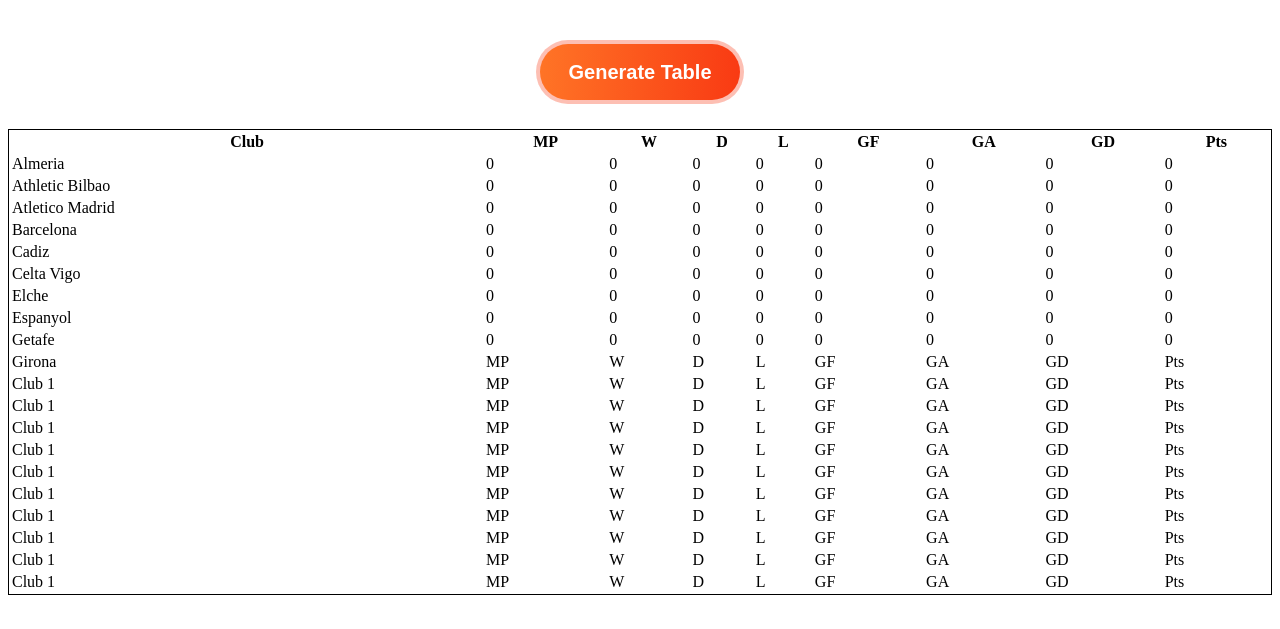
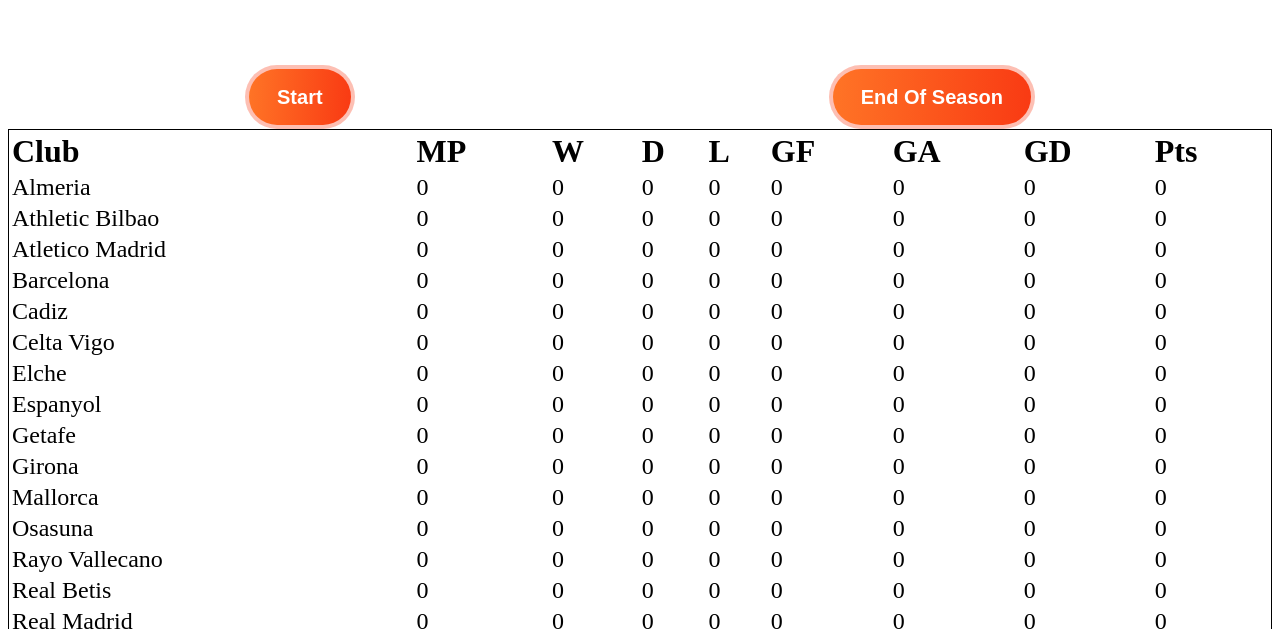
Before and after one commit to Mosawkat/LeagueTable, a plain HTML site: page index.html in a window 1280 px wide. Both pictures are taken after a click on the button "Generate Table". Shown: the part 171-800 px from the top of the page. Drawn offline with Linux system fonts and the light colour scheme.

Commit message:
more buttons and issues with table fixe

```diff
--- a/index.css
+++ b/index.css
@@ -18,3 +18,19 @@
 {
     font-size: 400%;
 }
+.tableTagClub, .tableTagMP, .tableTagW, .tableTagD, .tableTagL, .tableTagGF, .tableTagGA, .tableTagGD, .tableTagPts
+{
+    font-size: 200%;
+    text-align: left;
+}
+.tablePos
+{
+    font-size: 150%;
+}
+
+.buttonsContainer
+{
+    display: grid;
+    grid-template-columns: auto auto;
+    text-align: center;
+}
--- a/index.html
+++ b/index.html
@@ -26,10 +26,17 @@
 <!--Title, Subtitle and Start Button-->
 <div class="header" id="header">
     <h1 class="headerTitle" id="headerTitle"> Soccer League Simulator</h1>
-    <button class="button-77" role="button" id="genButton">Generate Table</button>
+</div>
+<div class="buttonsContainer">
+    <div class="generate">
+    <button onclick="buttonClicked()" class="button-77" role="button" id="genButton">Generate Table</button>
+    </div>
+    <div class="skip">
+    <button onclick="buttonClicked()" class="button-77" role="button" id="genButton2">End Of Season</button>
+    </div>
 </div>
 <!--The League Table-->
-<div class="leageTable">
+<div class="leagueTable" id="leagueTable">
 
     <table style="width:100%;border:1px solid black;">
         <!--The Table Tags (Top of Table)-->
@@ -45,7 +52,7 @@
           <th class="tableTagPts">Pts</th>
         </tr>
         <!--Position 1-->
-        <tr class="tablePos1" id="tablePos1">
+        <tr class="tablePos" id="tablePos1">
           <td class="posOneClub" id="posOneClub"></td>
           <td class="posOneMP" id="posOneMP">MP</td>
           <td class="posOneW" id="posOneW">W</td>
@@ -57,7 +64,7 @@
           <td class="posOnePts" id="posOnePts">Pts</td>
         </tr>
         <!--Position 2-->
-        <tr class="tablePos2" id="tablePos2">
+        <tr class="tablePos" id="tablePos2">
             <td class="posTwoClub" id="posTwoClub">Club 1</td>
             <td class="posTwoMP" id="posTwoMP">MP</td>
             <td class="posTwoW" id="posTwoW">W</td>
@@ -69,7 +76,7 @@
             <td class="posTwoPts" id="posTwoPts">Pts</td>
         </tr>
         <!--Position 3-->
-        <tr class="tablePos3" id="tablePos3">
+        <tr class="tablePos" id="tablePos3">
             <td class="posThreeClub" id="posThreeClub">Club 1</td>
             <td class="posThreeMP" id="posThreeMP">MP</td>
             <td class="posThreeW" id="posThreeW">W</td>
@@ -81,7 +88,7 @@
             <td class="posThreePts" id="posThreePts">Pts</td>
         </tr>
         <!--Position 4-->
-        <tr class="tablePos4" id="tablePos4">
+        <tr class="tablePos" id="tablePos4">
             <td class="posFourClub" id="posFourClub">Club 1</td>
             <td class="posFourMP" id="posFourMP">MP</td>
             <td class="posFourW" id="posFourW">W</td>
@@ -93,7 +100,7 @@
             <td class="posFourPts" id="posFourPts">Pts</td>
         </tr>
         <!--Position 5-->
-        <tr class="tablePos5" id="tablePos5">
+        <tr class="tablePos" id="tablePos5">
             <td class="posFiveClub" id="posFiveClub">Club 1</td>
             <td class="posFiveMP" id="posFiveMP">MP</td>
             <td class="posFiveW" id="posFiveW">W</td>
@@ -105,7 +112,7 @@
             <td class="posFivePts" id="posFivePts">Pts</td>
         </tr>
         <!--Position 6-->
-        <tr class="tablePos6" id="tablePos6">
+        <tr class="tablePos" id="tablePos6">
             <td class="posSixClub" id="posSixClub">Club 1</td>
             <td class="posSixMP" id="posSixMP">MP</td>
             <td class="posSixW" id="posSixW">W</td>
@@ -117,7 +124,7 @@
             <td class="posSixPts" id="posSixPts">Pts</td>
         </tr>
         <!--Position 7-->
-        <tr class="tablePos7" id="tablePos7">
+        <tr class="tablePos" id="tablePos7">
             <td class="posSevenClub" id="posSevenClub">Club 1</td>
             <td class="posSevenMP" id="posSevenMP">MP</td>
             <td class="posSevenW" id="posSevenW">W</td>
@@ -129,7 +136,7 @@
             <td class="posSevenPts" id="posSevenPts">Pts</td>
         </tr>
         <!--Position 8-->
-        <tr class="tablePos8" id="tablePos8">
+        <tr class="tablePos" id="tablePos8">
             <td class="posEightClub" id="posEightClub">Club 1</td>
             <td class="posEightMP" id="posEightMP">MP</td>
             <td class="posEightW" id="posEightW">W</td>
@@ -141,7 +148,7 @@
             <td class="posEightPts" id="posEightPts">Pts</td>
         </tr>
         <!--Position 9-->
-        <tr class="tablePos2" id="tablePos2">
+        <tr class="tablePos" id="tablePos2">
             <td class="posNineClub" id="posNineClub">Club 1</td>
             <td class="posNineMP" id="posNineMP">MP</td>
             <td class="posNineW" id="posNineW">W</td>
@@ -153,9 +160,9 @@
             <td class="posNinePts" id="posNinePts">Pts</td>
         </tr>
         <!--Position 10-->
-        <tr class="tablePos2" id="tablePos2">
+        <tr class="tablePos" id="tablePos2">
             <td class="posTenClub" id="posTenClub">Club 1</td>
-            <td class="posTenMP" id="posTeneMP">MP</td>
+            <td class="posTenMP" id="posTenMP">MP</td>
             <td class="posTenW" id="posTenW">W</td>
             <td class="posTenD" id="posTenD">D</td>
             <td class="posTenL" id="posTenL">L</td>
@@ -165,7 +172,7 @@
             <td class="posTenPts" id="posTenPts">Pts</td>
         </tr>
         <!--Position 11-->
-        <tr class="tablePos11" id="tablePos11">
+        <tr class="tablePos" id="tablePos11">
             <td class="posElevenClub" id="posElevenClub">Club 1</td>
             <td class="posElevenMP" id="posElevenMP">MP</td>
             <td class="posElevenW" id="posElevenW">W</td>
@@ -177,7 +184,7 @@
             <td class="posElevenPts" id="posElevenPts">Pts</td>
         </tr>
         <!--Position 12-->
-        <tr class="tablePos12" id="tablePos12">
+        <tr class="tablePos" id="tablePos12">
             <td class="posTwelveClub" id="posTwelveClub">Club 1</td>
             <td class="posTwelveMP" id="posTwelveMP">MP</td>
             <td class="posTwelveW" id="posTwelveW">W</td>
@@ -189,7 +196,7 @@
             <td class="posTwelvePts" id="posTwelvePts">Pts</td>
         </tr>
         <!--Position 13-->
-        <tr class="tablePos13" id="tablePos13">
+        <tr class="tablePos" id="tablePos13">
             <td class="posThirteenClub" id="posThirteenClub">Club 1</td>
             <td class="posThirteenMP" id="posThirteenMP">MP</td>
             <td class="posThirteenW" id="posThirteenW">W</td>
@@ -201,7 +208,7 @@
             <td class="posThirteenPts" id="posThirteenPts">Pts</td>
         </tr>
         <!--Position 14-->
-        <tr class="tablePos14" id="tablePos14">
+        <tr class="tablePos" id="tablePos14">
             <td class="posFourteenClub" id="posFourteenClub">Club 1</td>
             <td class="posFourteenMP" id="posFourteenMP">MP</td>
             <td class="posFourteenW" id="posFourteenW">W</td>
@@ -213,7 +220,7 @@
             <td class="posFourteenPts" id="posFourteenPts">Pts</td>
         </tr>
         <!--Position 15-->
-        <tr class="tablePos15" id="tablePos15">
+        <tr class="tablePos" id="tablePos15">
             <td class="posFifteenClub" id="posFifteenClub">Club 1</td>
             <td class="posFifteenMP" id="posFifteenMP">MP</td>
             <td class="posFifteenW" id="posFifteenW">W</td>
@@ -225,7 +232,7 @@
             <td class="posFifteenPts" id="posFifteenPts">Pts</td>
         </tr>
         <!--Position 16-->
-        <tr class="tablePos16" id="tablePos16">
+        <tr class="tablePos" id="tablePos16">
             <td class="posSixteenClub" id="posSixteenClub">Club 1</td>
             <td class="posSixteenMP" id="posSixteenMP">MP</td>
             <td class="posSixteenW" id="posSixteenW">W</td>
@@ -237,7 +244,7 @@
             <td class="posSixteenPts" id="posSixteenPts">Pts</td>
         </tr>
         <!--Position 17-->
-        <tr class="tablePos17" id="tablePos17">
+        <tr class="tablePos" id="tablePos17">
             <td class="posSeventeenClub" id="posSeventeenClub">Club 1</td>
             <td class="posSeventeenMP" id="posSeventeenMP">MP</td>
             <td class="posSeventeenW" id="posSeventeenW">W</td>
@@ -249,7 +256,7 @@
             <td class="posSeventeenPts" id="posSeventeenPts">Pts</td>
         </tr>
         <!--Position 18-->
-        <tr class="tablePos18" id="tablePos18">
+        <tr class="tablePos" id="tablePos18">
             <td class="posEighteenClub" id="posEighteenClub">Club 1</td>
             <td class="posEighteenMP" id="posEighteenMP">MP</td>
             <td class="posEighteenW" id="posEighteenW">W</td>
@@ -261,7 +268,7 @@
             <td class="posEighteenPts" id="posEighteenPts">Pts</td>
         </tr>
         <!--Position 19-->
-        <tr class="tablePos19" id="tablePos19">
+        <tr class="tablePos" id="tablePos19">
             <td class="posNineteenClub" id="posNineteenClub">Club 1</td>
             <td class="posNineteenMP" id="posNineteenMP">MP</td>
             <td class="posNineteenW" id="posNineteenW">W</td>
@@ -273,7 +280,7 @@
             <td class="posNineteenPts" id="posNineteenPts">Pts</td>
         </tr>
         <!--Position 20-->
-        <tr class="tablePos20" id="tablePos20">
+        <tr class="tablePos" id="tablePos20">
             <td class="posTwentyClub" id="posTwentyClub">Club 1</td>
             <td class="posTwentyMP" id="posTwentyMP">MP</td>
             <td class="posTwentyW" id="posTwentyW">W</td>
--- a/index.js
+++ b/index.js
@@ -4,16 +4,15 @@
     element.classList.toggle("dark-mode");
 }
 
+var buttonClickedAmount = 0;
+var table = document.getElementById("leagueTable");
+
 function initialize()
 {
-    var allTeams = ["Almeria", "Athletic Bilbao","Atletico Madrid","Barcelona","Cadiz","Celta Vigo","Elche","Espanyol","Getafe","Girona","Mallorca","Osasuna","Rayo Vallecano","Real Betis","Real Madrid","Real Sociedad","Sevilla","Valencia","Valladolid","Villarreal"];
-    console.log(allTeams);
+    var table = document.getElementById("leagueTable");
+    table.style.display = "none";
 
-    testLoop();
-}
 
-function testLoop()
-{
     var allTeams = ["Almeria", "Athletic Bilbao","Atletico Madrid","Barcelona","Cadiz","Celta Vigo","Elche","Espanyol","Getafe","Girona","Mallorca","Osasuna","Rayo Vallecano","Real Betis","Real Madrid","Real Sociedad","Sevilla","Valencia","Valladolid","Villarreal"];
     var clubIDs = ["posOneClub","posTwoClub","posThreeClub","posFourClub","posFiveClub","posSixClub","posSevenClub","posEightClub","posNineClub","posTenClub","posElevenClub","posTwelveClub","posThirteenClub","posFourteenClub","posFifteenClub","posSixteenClub","posSeventeenClub","posEighteenClub","posNineteenClub","posTwentyClub"];
     var mpIDs = ["posOneMP","posTwoMP","posThreeMP","posFourMP","posFiveMP","posSixMP","posSevenMP","posEightMP","posNineMP","posTenMP","posElevenMP","posTwelveMP","posThirteenMP","posFourteenMP","posFifteenMP","posSixteenMP","posSeventeenMP","posEighteenMP","posNineteenMP","posTwentyMP"];
@@ -61,3 +60,33 @@
         console.log(allTeams.length);
     }
 }
+
+function buttonClicked()
+{
+    console.log(buttonClickedAmount);
+    if (buttonClickedAmount==0)
+    {
+        var table = document.getElementById("leagueTable");
+        table.style.display = "block";
+        var but = document.getElementById("genButton");
+        but.innerHTML = "Start";
+
+        matchmaker();
+    }
+    if (buttonClickedAmount==1)
+    {
+        var but = document.getElementById("genButton");
+        but.innerHTML = "Next MatchDay";
+    }
+    buttonClickedAmount +=1;
+}
+
+function matchmaker()
+{
+
+}
+
+function createMatchDay(teamA, teabB)
+{
+
+}
```
